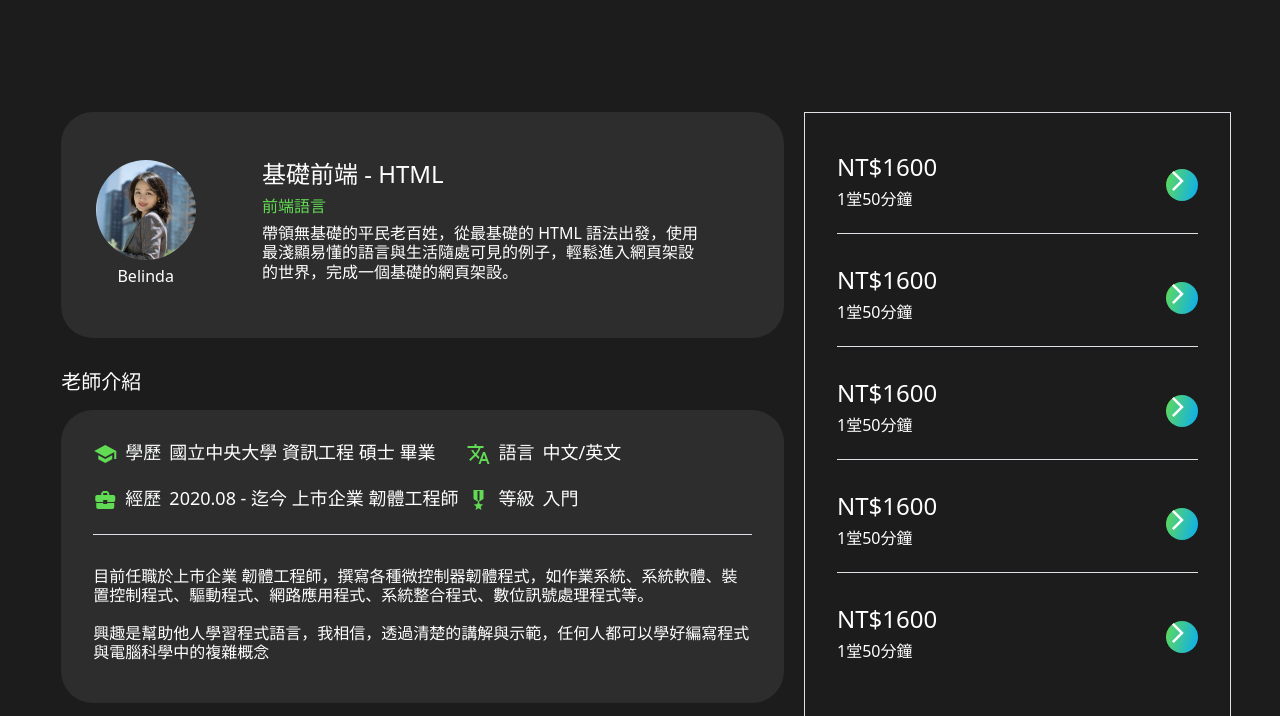
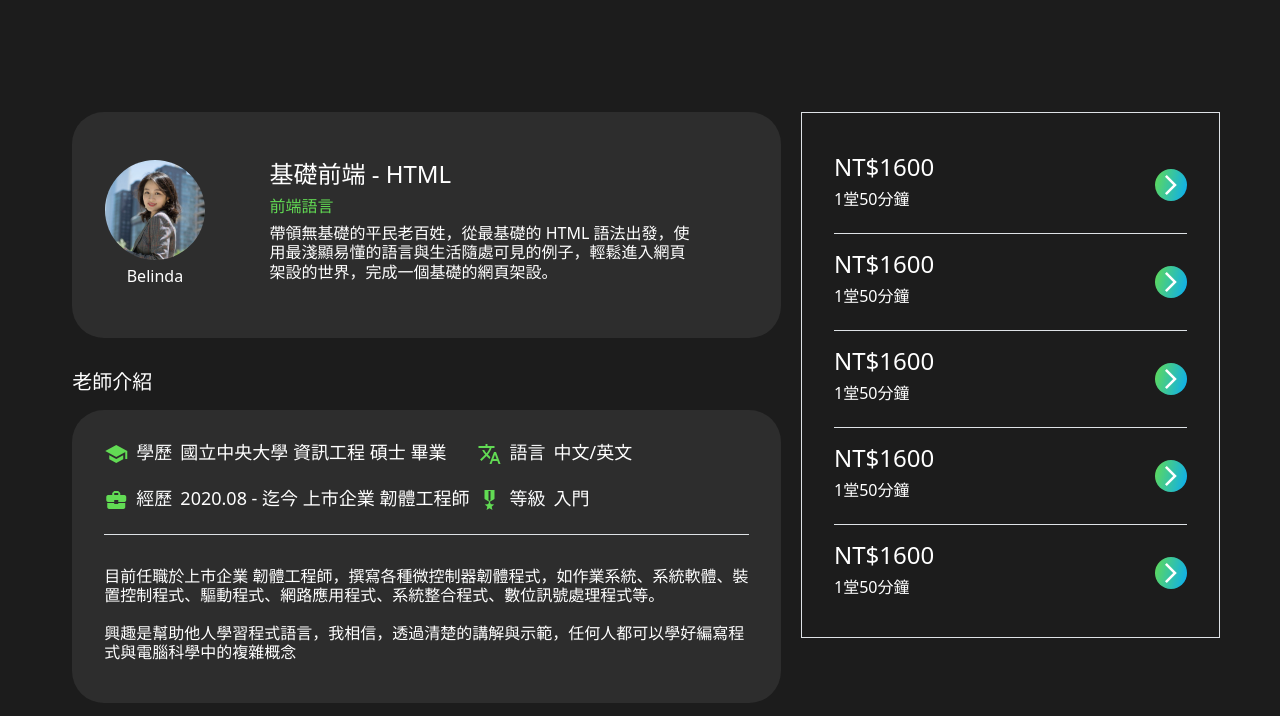
Before and after one commit to CodingFish1/RWD-SAMPLE-2, a plain HTML site: page detail.html in a window 1280 px wide. Shown: the part 63-779 px from the top of the page. Drawn offline with nearby package versions, Linux system fonts and the light colour scheme.

Commit message:
Update 2022-09-26T03:31:58.628Z

```diff
--- a/detail.html
+++ b/detail.html
@@ -46,7 +46,7 @@
 
 <section class="bg-bdark py-7 py-lg-9">
     <div class="container-xxl">
-        <div class="row flex-row justify-content-center">
+        <div class="row flex-row justify-content-center mx-0">
             <div class="col-lg-7">
                 <div class="radius-card bg-dark d-flex flex-column flex-lg-row py-5 pe-lg-5 mb-6">
                     <div class="col-lg-3 cc-icon d-flex flex-column align-items-center">
@@ -70,9 +70,9 @@
                                     <li><h2 class="text-white fs-7">國立中央大學 資訊工程 碩士 畢業</h2></li>
                                 </ul>
                                 <ul class="d-flex flex-row align-items-center list-unstyled">
-                                    <li><span class="material-icons text-primary fs-4 me-2">business_center</span></li>
-                                    <li><h2 class="text-light fs-7 me-2">經歷</h2></li>
-                                    <li><h2 class="text-white fs-7 me-0 me-lg-2">2020.08 - 迄今 上市企業 韌體工程師</h2></li>
+                                    <li><span class="material-icons text-primary fs-4 me-2 flex-shrink-0">business_center</span></li>
+                                    <li><h2 class="text-light fs-7 me-2 flex-shrink-0">經歷</h2></li>
+                                    <li><h2 class="text-white fs-7 me-0 me-lg-2  flex-shrink-0">2020.08 - 迄今 上市企業 韌體工程師</h2></li>
                                 </ul>
                             </div>
                             <div class="d-flex flex-column">
@@ -108,50 +108,42 @@
                     </div>
                 </div>
             </div>
-            <div class="col-12 col-lg-4 plan-card border mt-5 mt-lg-0 pt-4 px-6 ms-lg-2">
-                <ul class="border-bottom ps-0">
+            <div class="col-12 col-lg-4 plan-card border mt-5 mt-lg-0 pt-4 px-6 ms-lg-2 align-self-start">
+                <ul class="ps-0">
+                    <li class="border-bottom py-3 d-flex flex-row justify-content-between align-items-center">
+                        <div class="">
+                            <h2 class="fs-4 text-white">NT$1600</h2>
+                            <h3 class="fs-8 text-white">1堂50分鐘</h3>
+                        </div>
+                        <span class="material-icons text-white text-center">arrow_forward_ios</span>
+                    </li>
+                    <li class="border-bottom py-3 d-flex flex-row justify-content-between align-items-center">
+                        <div class="">
+                            <h2 class="fs-4 text-white">NT$1600</h2>
+                            <h3 class="fs-8 text-white">1堂50分鐘</h3>
+                        </div>
+                        <span class="material-icons text-white text-center">arrow_forward_ios</span>
+                    </li>
+                    <li class="border-bottom py-3 d-flex flex-row justify-content-between align-items-center">
+                        <div class="">
+                            <h2 class="fs-4 text-white">NT$1600</h2>
+                            <h3 class="fs-8 text-white">1堂50分鐘</h3>
+                        </div>
+                        <span class="material-icons text-white text-center">arrow_forward_ios</span>
+                    </li>
+                    <li class="border-bottom py-3 d-flex flex-row justify-content-between align-items-center">
+                        <div class="">
+                            <h2 class="fs-4 text-white">NT$1600</h2>
+                            <h3 class="fs-8 text-white">1堂50分鐘</h3>
+                        </div>
+                        <span class="material-icons text-white text-center">arrow_forward_ios</span>
+                    </li>
                     <li class="py-3 d-flex flex-row justify-content-between align-items-center">
                         <div class="">
                             <h2 class="fs-4 text-white">NT$1600</h2>
                             <h3 class="fs-8 text-white">1堂50分鐘</h3>
                         </div>
-                        <span class="material-icons text-white">arrow_forward_ios</span>
-                    </li>
-                </ul>
-                <ul class="border-bottom ps-0">
-                    <li class="py-3 d-flex flex-row justify-content-between align-items-center">
-                        <div class="">
-                            <h2 class="fs-4 text-white">NT$1600</h2>
-                            <h3 class="fs-8 text-white">1堂50分鐘</h3>
-                        </div>
-                        <span class="material-icons text-white">arrow_forward_ios</span>
-                    </li>
-                </ul>
-                <ul class="border-bottom ps-0">
-                    <li class="py-3 d-flex flex-row justify-content-between align-items-center">
-                        <div class="">
-                            <h2 class="fs-4 text-white">NT$1600</h2>
-                            <h3 class="fs-8 text-white">1堂50分鐘</h3>
-                        </div>
-                        <span class="material-icons text-white">arrow_forward_ios</span>
-                    </li>
-                </ul>
-                <ul class="border-bottom ps-0">
-                    <li class="py-3 d-flex flex-row justify-content-between align-items-center">
-                        <div class="">
-                            <h2 class="fs-4 text-white">NT$1600</h2>
-                            <h3 class="fs-8 text-white">1堂50分鐘</h3>
-                        </div>
-                        <span class="material-icons text-white">arrow_forward_ios</span>
-                    </li>
-                </ul>
-                <ul class="ps-0">
-                    <li class="py-3 d-flex flex-row justify-content-between align-items-center">
-                        <div class="">
-                            <h2 class="fs-4 text-white">NT$1600</h2>
-                            <h3 class="fs-8 text-white">1堂50分鐘</h3>
-                        </div>
-                        <span class="material-icons text-white">arrow_forward_ios</span>
+                        <span class="material-icons text-white text-center">arrow_forward_ios</span>
                     </li>
                 </ul>
             </div>
@@ -161,7 +153,7 @@
 <section class="relative-courses bg-black">
     <div class="container-xxl pb-11">
         <h2 class="col-lg-12 text-center fs-3 text-white pt-11 mb-0">其他人也看了這些課程</h2>
-        <div class="row gx-4 mt-6"> <!----正常應爲gx-4---->
+        <div class="row gx-4 mt-6 mx-0"> <!----正常應爲gx-4---->
             <div class="col-sm-12 col-md-6 col-lg-3 mb-4 mb-md-4 mb-lg-0">
               <div class="pt-4 border radius-card d-flex flex-column align-items-center card-4 bg-dark">
                 <img src="./assets/images/teacher01.jpg" alt="">
```
Also changed, not shown: assets/style/all.css, 1 other file.
